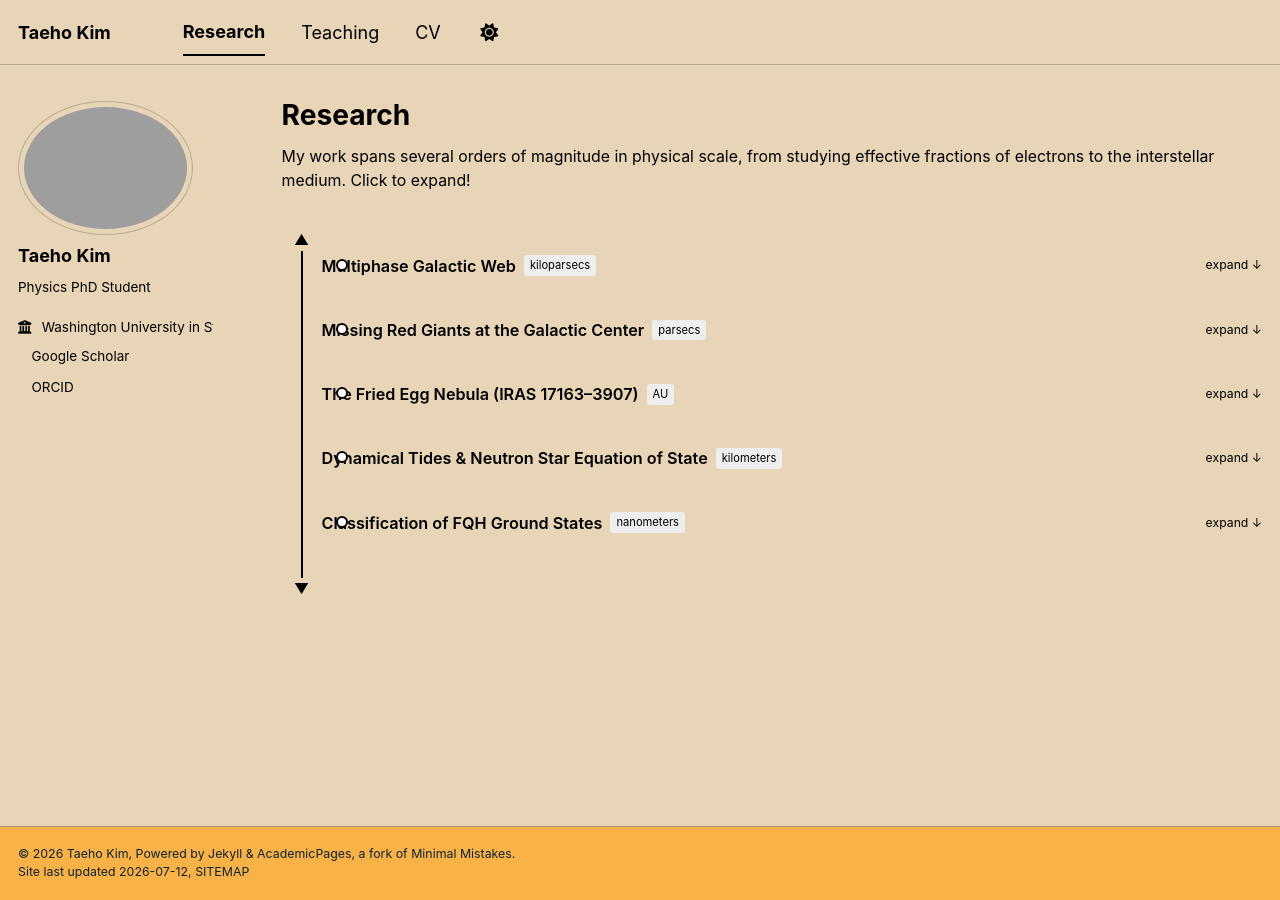
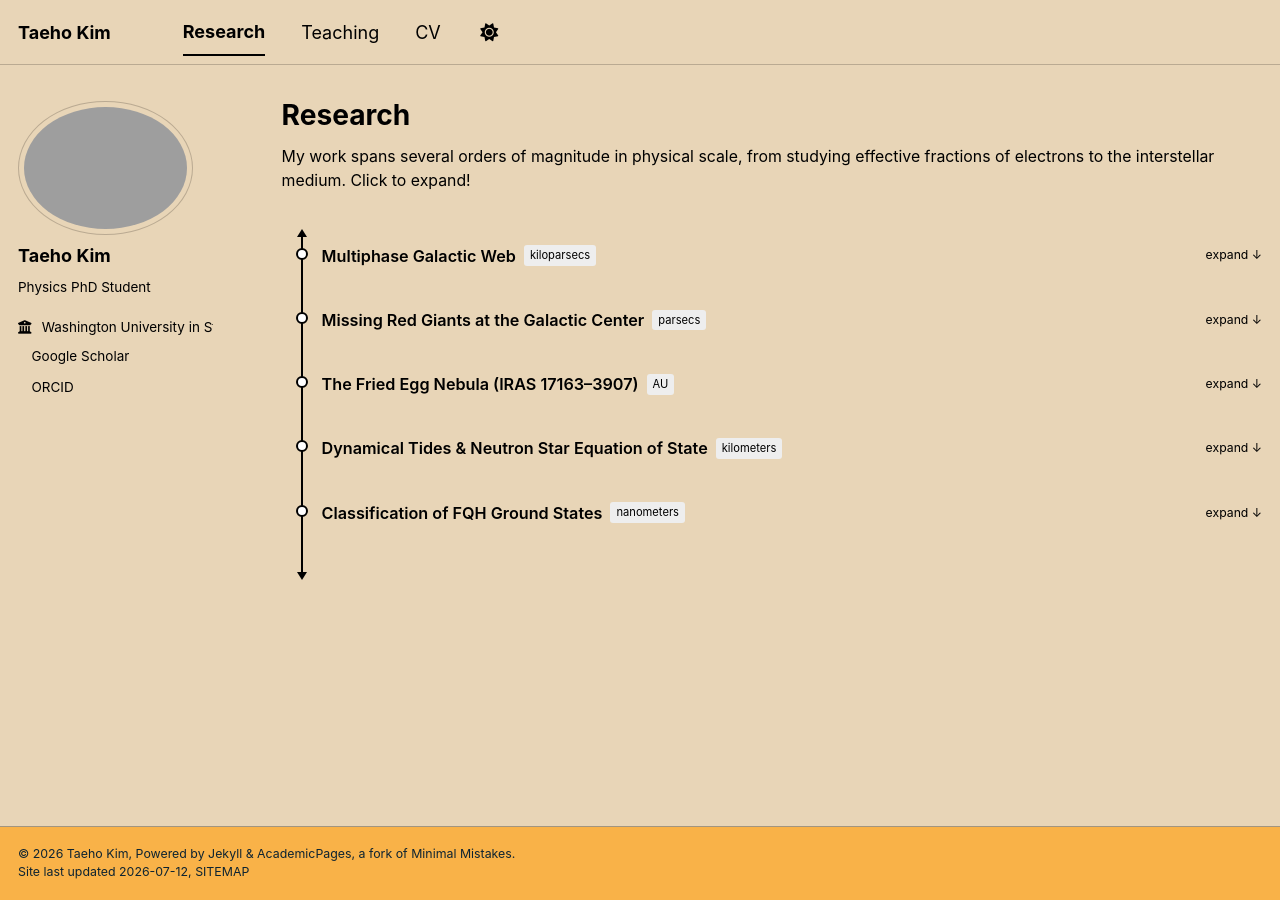
Before and after one commit to tk3411/tk3411.github.io, a Jekyll site: the page built from _pages/research.html, in a window 1280 px wide. Built offline with Jekyll 4.4.1, drawn with Linux system fonts in a browser that asks for light colours; a style sheet for code colours, icons or effects is not loaded.

Commit message:
Update research.html

```diff
--- a/_pages/research.html
+++ b/_pages/research.html
@@ -9,37 +9,59 @@ My work spans several orders of magnitude in physical scale, from studying effec
 </p>
 
 <style>
-
 .phys-timeline {
   position: relative;
   padding-left: 40px;
-  padding-top: 25px;
-  padding-bottom: 25px;
+  padding-top: 15px;
+  padding-bottom: 15px;
 }
 
-/* The Vertical Line */
 .phys-timeline::before {
   content: '';
   position: absolute;
   left: 20px;
-  top: 22px;
-  bottom: 22px;
+  top: 8px;
+  bottom: 8px;
   width: 2px;
   background: #000;
   transform: translateX(-50%);
+  z-index: 0;
 }
 
-/* The Item Dots */
+.phys-arrow-top, .phys-arrow-bot {
+  position: absolute;
+  left: 20px;
+  transform: translateX(-50%);
+  width: 0;
+  height: 0;
+  z-index: 2;
+}
+
+.phys-arrow-top {
+  top: 0px;
+  border-left: 5px solid transparent;
+  border-right: 5px solid transparent;
+  border-bottom: 8px solid #000;
+}
+
+.phys-arrow-bot {
+  bottom: 0px;
+  border-left: 5px solid transparent;
+  border-right: 5px solid transparent;
+  border-top: 8px solid #000;
+}
+
 .phys-item {
   position: relative;
   margin-bottom: 40px;
   cursor: pointer;
 }
+
 .phys-item::before {
   content: '';
   position: absolute;
-  left: 20px;
-  top: 5px;
+  left: -20px;
+  top: 4px;
   width: 12px;
   height: 12px;
   border-radius: 50%;
@@ -49,20 +71,6 @@ My work spans several orders of magnitude in physical scale, from studying effec
   transition: all 0.2s;
   z-index: 1;
 }
-
-.phys-arrow-top, .phys-arrow-bot {
-  position: absolute;
-  left: 20px;
-  transform: translateX(-50%);
-  font-size: 0.8rem;
-  font-weight: bold;
-  color: #000;
-  z-index: 2;
-
-}
-.phys-arrow-top { top: 0px; }
-.phys-arrow-bot { bottom: 0px; }
-
 
 .ism.active::before { background: #0066cc; border-color: #0066cc; }
 .ism.active .phys-body { border-left-color: #0066cc; }
@@ -80,11 +88,11 @@ My work spans several orders of magnitude in physical scale, from studying effec
 .neutron.active .phys-body { border-left-color: #666666; }
 .neutron.active .phys-title { color: #666666; }
 
-
 .phys-header { display: flex; align-items: center; gap: 8px; flex-wrap: wrap; }
 .phys-title { font-size: 0.9rem; font-weight: 600; color: #000; margin: 0; transition: color 0.2s ease; }
 .phys-badge { font-size: 0.62rem; background: #eee; color: #000; padding: 2px 6px; border-radius: 3px; }
 .phys-hint { margin-left: auto; font-size: 0.68rem; color: #000; }
+
 .phys-body {
   display: none;
   margin-top: 10px;
@@ -93,11 +101,11 @@ My work spans several orders of magnitude in physical scale, from studying effec
   border-left: 3px solid #ccc;
   border-radius: 0 4px 4px 0;
 }
+
 .phys-item.active .phys-body { display: block; }
 .phys-concept { font-size: 0.8rem; color: #000; font-style: italic; margin: 0 0 8px; }
 .phys-desc { font-size: 0.8rem; color: #000; line-height: 1.65; margin: 0 0 8px; }
 .phys-status { font-size: 0.7rem; color: #000; margin: 0; padding-top: 8px; border-top: 1px solid #000; }
-
 
 .phys-image-wrapper {
   margin-top: 12px;
@@ -106,6 +114,7 @@ My work spans several orders of magnitude in physical scale, from studying effec
   overflow: hidden;
   background: #eaeaea;
 }
+
 .phys-image-wrapper img {
   width: 100%;
   height: auto;
@@ -114,7 +123,7 @@ My work spans several orders of magnitude in physical scale, from studying effec
 </style>
 
 <div class="phys-timeline">
-  <div class="phys-arrow-top">▲</div>
+  <div class="phys-arrow-top"></div>
 
   <div class="phys-item ism" onclick="togglePhys(this)">
     <div class="phys-header">
@@ -196,7 +205,7 @@ My work spans several orders of magnitude in physical scale, from studying effec
     </div>
   </div>
 
-  <div class="phys-arrow-bot">▼</div>
+  <div class="phys-arrow-bot"></div>
 </div>
 
 <script>
```
